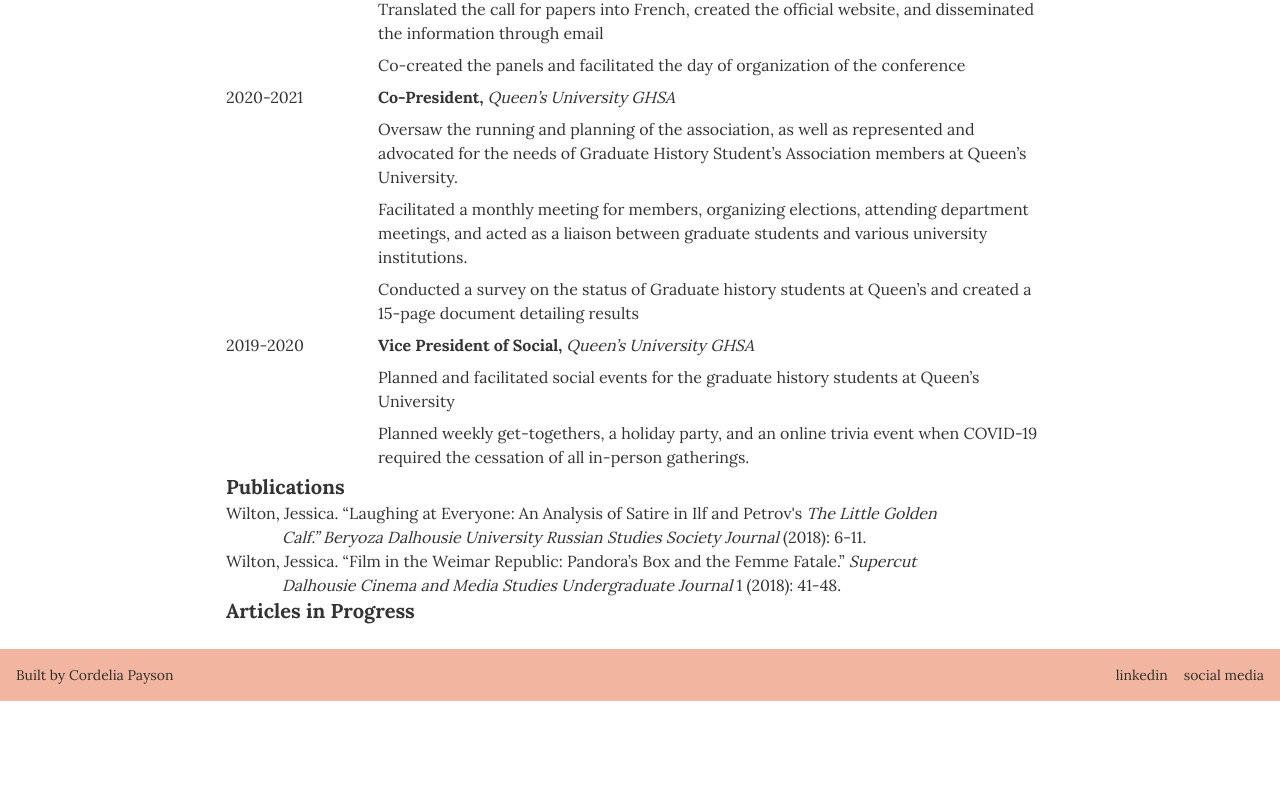
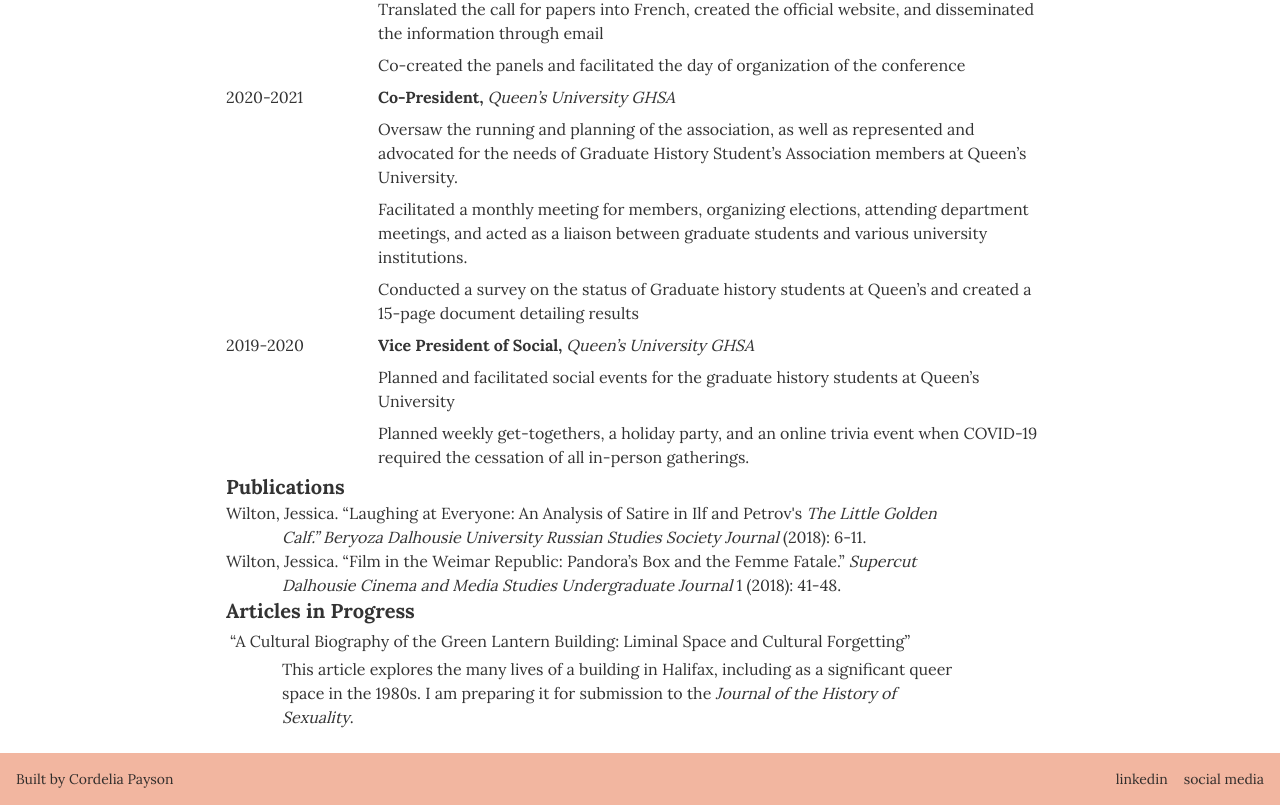
Before and after one commit to cordelia-payson/jw-site, a Next.js app: page /cv in a window 1280 px wide. Shown: the part 2092-2897 px from the top of the page. Before the commit the page ends 2793 px from the top, so only its background shows below. Built offline with nearby package versions, Linux system fonts and the light colour scheme.

Commit message:
moved publications from info.js

```diff
--- a/components/cv/info.js
+++ b/components/cv/info.js
@@ -128,9 +128,11 @@
 }
 
 // articles in progress
-function Article1() {
+export function Article1() {
   return (
-    <div className="ml-14 max-w-2xl flex flex-col">
+    <div>
+      <Line line="“A Cultural Biography of the Green Lantern Building: Liminal Space and Cultural Forgetting”" />
+      <div className="ml-14 max-w-2xl">
         This article explores the many lives of a building in Halifax, including as a significant
         queer space in the 1980s. I am preparing it for submission to the
         {' '}
@@ -140,12 +142,10 @@
         </em>
         .
       </div>
+    </div>
   );
 }
 
-export const articles = [
-  {
-    line: '“A Cultural Biography of the Green Lantern Building: Liminal Space and Cultural Forgetting”',
-    Article1,
-  },
-];
+export const articles = {
+  article: '“A Cultural Biography of the Green Lantern Building: Liminal Space and Cultural Forgetting”',
+};
--- a/components/cv/sections/articles.js
+++ b/components/cv/sections/articles.js
@@ -1,12 +1,12 @@
 import Title from '../title.js';
-import { articles } from '../info.js';
+import { Article1 } from '../info.js';
 
 function Articles() {
   return (
     <div className="flex flex-col ml-0">
       <Title title="Articles in Progress" />
       <div className="flex flex-col">
-        {articles[0].Article1}
+        <Article1 />
       </div>
     </div>
   );
--- a/components/cv/sections/publications.js
+++ b/components/cv/sections/publications.js
@@ -1,12 +1,31 @@
 import Title from '../title.js';
-import { Publication1, Publication2 } from '../info.js';
+import Line from '../line.js';
 
 function Publication() {
   return (
     <div className="flex flex-col ml-0">
       <Title title="Publications" />
-      <Publication1 />
-      <Publication2 />
+
+      <div className="ml-14 -indent-14 max-w-2xl">
+        Wilton, Jessica. “Laughing at Everyone: An Analysis of Satire in Ilf and Petrov&apos;s
+        {' '}
+        <em>
+          The Little
+          Golden Calf.” Beryoza Dalhousie University Russian Studies Society Journal
+        </em>
+        {' '}
+        (2018): 6-11.
+      </div>
+
+      <div className="ml-14 -indent-14 max-w-2xl">
+        Wilton, Jessica. “Film in the Weimar Republic: Pandora’s Box and the Femme Fatale.”
+        {' '}
+        <em>
+          Supercut Dalhousie Cinema and Media Studies Undergraduate Journal
+        </em>
+        {' '}
+        1 (2018): 41-48.
+      </div>
     </div>
   );
 }
```
Lines whose indentation alone changed are shown as unchanged.
